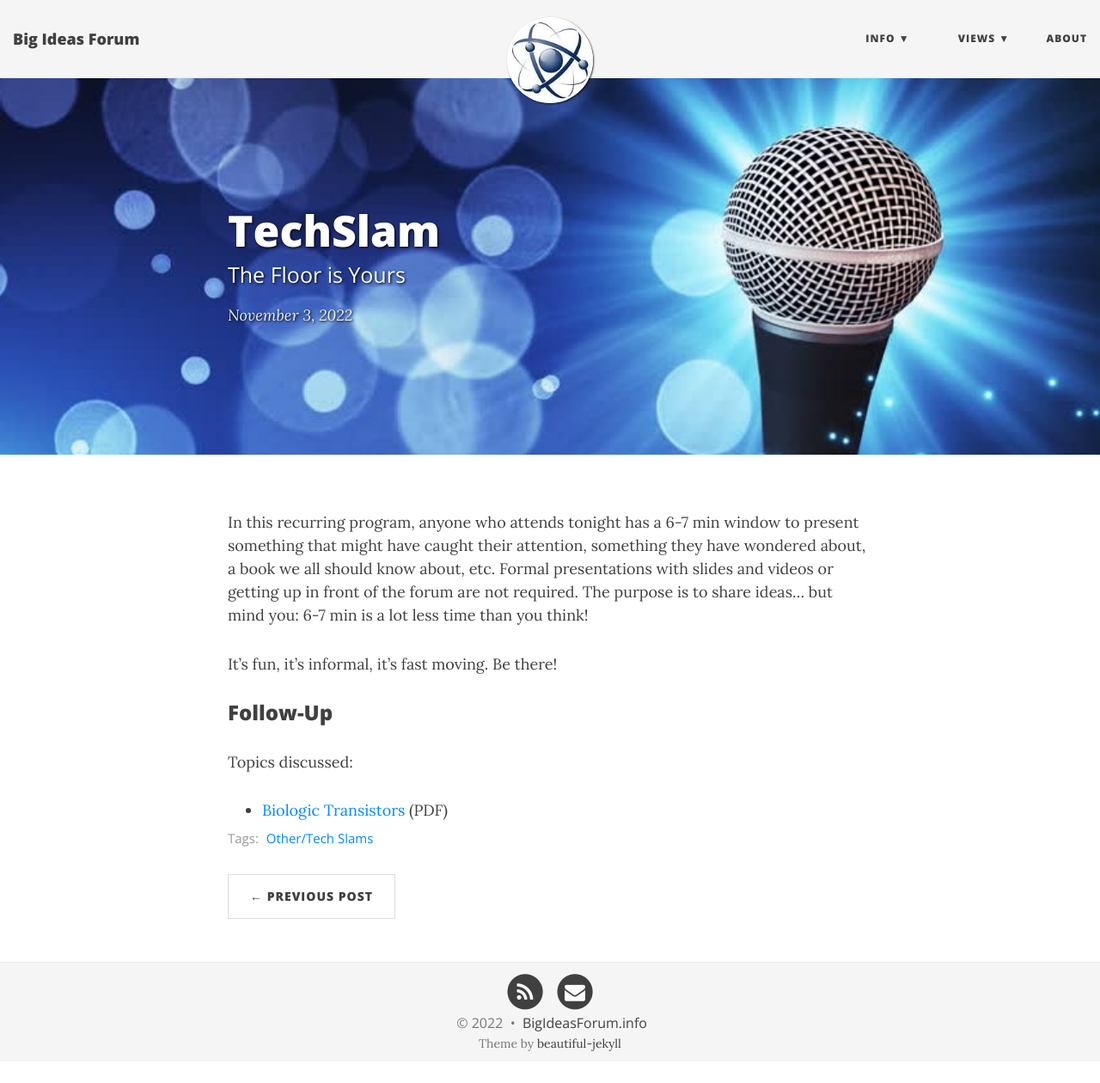
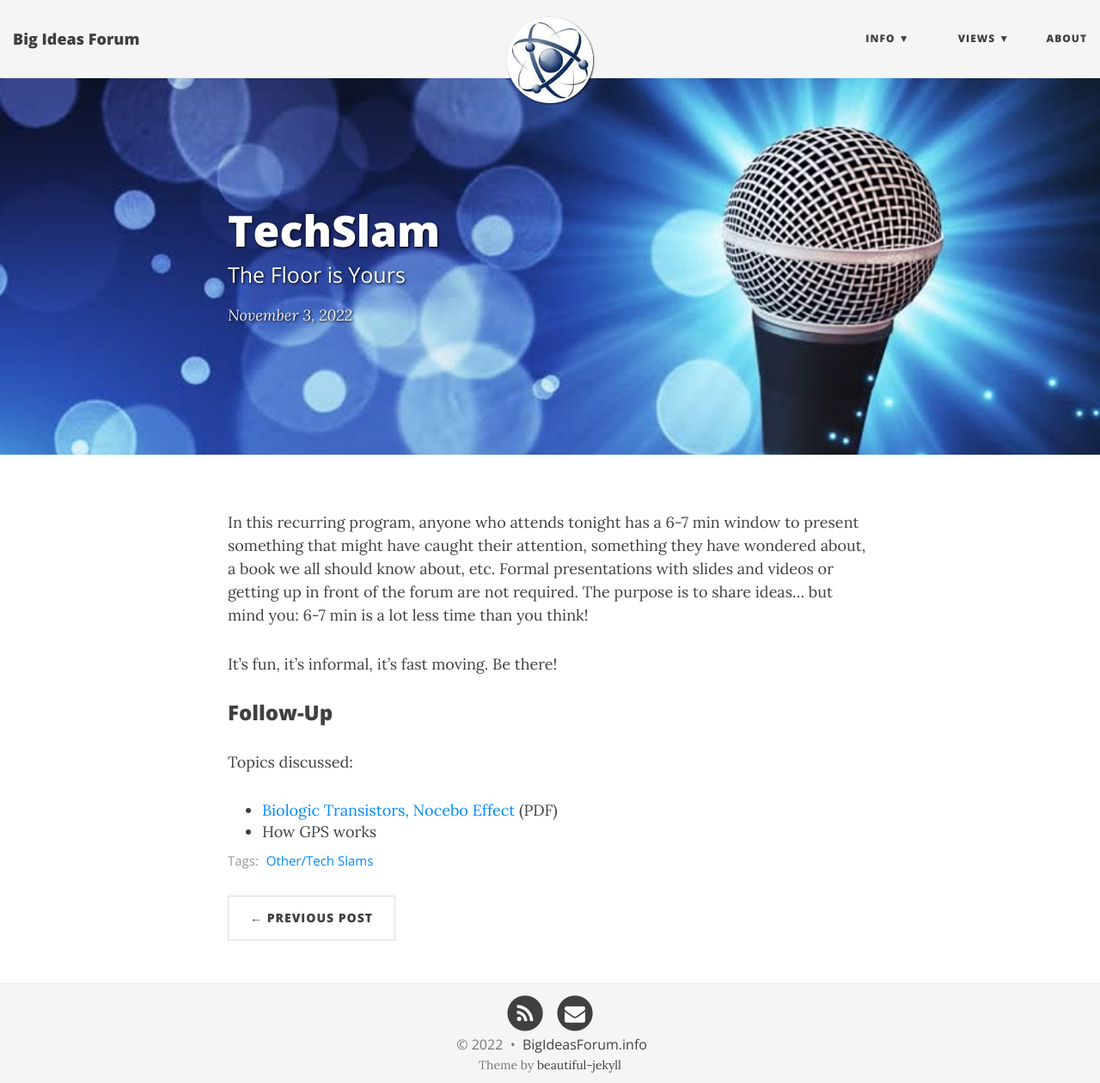
Before and after one commit to BigIdeasForum/bigideasforum.github.io, a Jekyll site: the page built from _posts/2022/2022-11-03-tech-slam15.md, in a window 1280 px wide and 1260 px high. Shown: the whole window at 86% size. Built offline with Jekyll 4.4.1, drawn with Linux system fonts in a browser that asks for light colours; nearby versions of some CDN libraries.

Commit message:
update text

```diff
--- a/_posts/2022/2022-11-03-tech-slam15.md
+++ b/_posts/2022/2022-11-03-tech-slam15.md
@@ -15,4 +15,5 @@ It’s fun, it’s informal, it’s fast moving. Be there!
 
 Topics discussed:
 
-* [Biologic Transistors](/assets/present/2022/2022-11-03/biotrans.pdf) (PDF)
+* [Biologic Transistors, Nocebo Effect](/assets/present/2022/2022-11-03/biotrans.pdf) (PDF)
+* How GPS works
```
